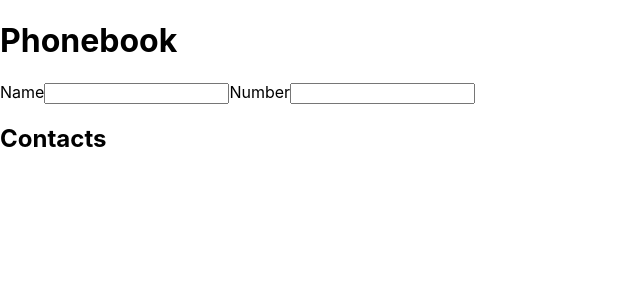
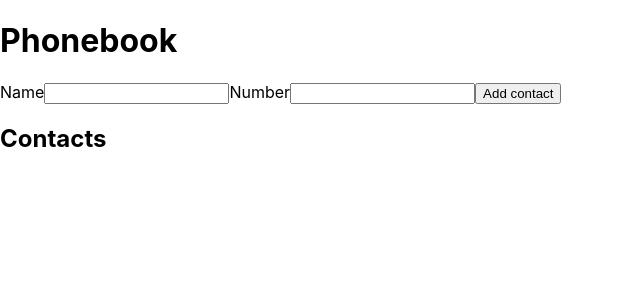
Before and after one commit to RinaOcean/goit-react-hw-02-phonebook, a React (Create React App) app: page / in a window 1280 px wide. Shown: the top 300 px of the page, without its empty margins (0-640 px from the left). Built offline with nearby package versions, Linux system fonts and the light colour scheme.

Commit message:
выносит форму в отдельный компонент

```diff
--- a/src/App.js
+++ b/src/App.js
@@ -1,53 +1,35 @@
 import React, { Component } from 'react';
 import ContactsList from './components/ContactsList';
 import ContactsListItem from './components/ContactListItem';
+import ContactForm from './components/ContactForm';
 
 import './App.scss';
 
 class App extends Component {
   state = {
     contacts: [],
-    name: '',
-    number: '',
+    // name: '',
+    // number: '',
   };
 
-  handleChange = event => {
-    event.preventDefault();
-    const { name, value } = event.currentTarget;
-    // console.log(event.currentTarget.name);
-    this.setState({ [name]: value });
-  };
+  // handleChange = event => {
+  //   event.preventDefault();
+  //   const { name, value } = event.currentTarget;
+  //   // console.log(event.currentTarget.name);
+  //   this.setState({ [name]: value });
+  // };
+
+  // handleSubmit = event => {
+  //   event.preventDefault();
+  //   console.log(this.state);
+  // };
 
   render() {
-    const { contacts, name } = this.state;
+    const { contacts } = this.state;
     return (
       <>
         <h1>Phonebook</h1>
-        <form>
-          <label>
-            Name
-            <input
-              type="text"
-              value={name}
-              name="name"
-              pattern="^[a-zA-Zа-яА-Я]+(([' -][a-zA-Zа-яА-Я ])?[a-zA-Zа-яА-Я]*)*$"
-              title="Имя может состоять только из букв, апострофа, тире и пробелов. Например Adrian, Jacob Mercer, Charles de Batz de Castelmore d'Artagnan и т. п."
-              required
-              onChange={this.handleChange}
-            />
-          </label>
-          <label>
-            Number
-            <input
-              type="tel"
-              name="number"
-              pattern="(\+?( |-|\.)?\d{1,2}( |-|\.)?)?(\(?\d{3}\)?|\d{3})( |-|\.)?(\d{3}( |-|\.)?\d{4})"
-              title="Номер телефона должен состоять из 11-12 цифр и может содержать цифры, пробелы, тире, пузатые скобки и может начинаться с +"
-              required
-              onChange={this.handleChange}
-            />
-          </label>
-        </form>
+        <ContactForm />
         <h2>Contacts</h2>
         <ContactsList>
           <ContactsListItem contacts={contacts} />
--- /dev/null
+++ b/src/components/ContactForm/ContactForm.jsx
@@ -0,0 +1,53 @@
+import React, { Component } from 'react';
+
+class ContactForm extends Component {
+  state = {
+    name: '',
+    number: '',
+  };
+
+  handleChange = event => {
+    event.preventDefault();
+    const { name, value } = event.currentTarget;
+    // console.log(event.currentTarget.name);
+    this.setState({ [name]: value });
+  };
+
+  handleSubmit = event => {
+    event.preventDefault();
+    console.log(this.state);
+  };
+
+  render() {
+    const { name } = this.state;
+    return (
+      <form onSubmit={this.handleSubmit}>
+        <label>
+          Name
+          <input
+            type="text"
+            value={name}
+            name="name"
+            pattern="^[a-zA-Zа-яА-Я]+(([' -][a-zA-Zа-яА-Я ])?[a-zA-Zа-яА-Я]*)*$"
+            title="Имя может состоять только из букв, апострофа, тире и пробелов. Например Adrian, Jacob Mercer, Charles de Batz de Castelmore d'Artagnan и т. п."
+            required
+            onChange={this.handleChange}
+          />
+        </label>
+        <label>
+          Number
+          <input
+            type="tel"
+            name="number"
+            pattern="(\+?( |-|\.)?\d{1,2}( |-|\.)?)?(\(?\d{3}\)?|\d{3})( |-|\.)?(\d{3}( |-|\.)?\d{4})"
+            title="Номер телефона должен состоять из 11-12 цифр и может содержать цифры, пробелы, тире, пузатые скобки и может начинаться с +"
+            required
+            onChange={this.handleChange}
+          />
+        </label>
+        <button type="submit">Add contact</button>
+      </form>
+    );
+  }
+}
+export default ContactForm;
--- /dev/null
+++ b/src/components/ContactForm/index.js
@@ -0,0 +1 @@
+export { default } from './ContactForm';
```
